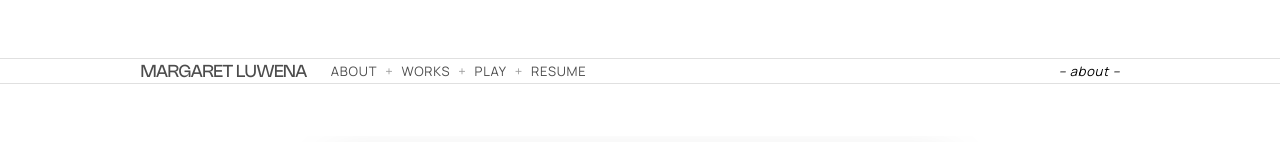
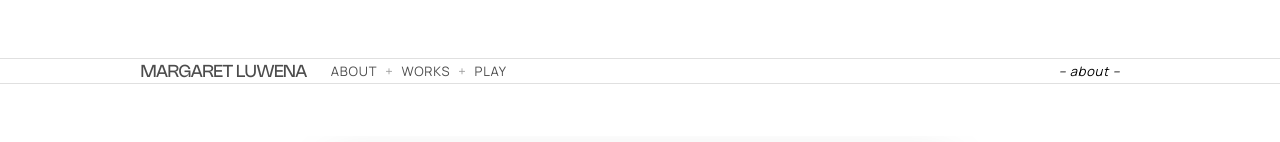
Before and after one commit to margaretluwena/portfolio, a Next.js app: page /about in a window 1280 px wide. Shown: the top 142 px of the page. Built offline with nearby package versions, Linux system fonts and the light colour scheme.

Commit message:
Nav: hide RESUME for the application weekend (commented, data intact; restore after Sunday)
Co-Authored-By: Claude Fable 5 <noreply@anthropic.com>

```diff
--- a/components/nav/Nav.tsx
+++ b/components/nav/Nav.tsx
@@ -20,7 +20,9 @@ const links = [
   { label: "ABOUT", href: "/about" }, // the letter page - /contact redirects here
   { label: "WORKS", href: "/works" },
   { label: "PLAY", href: "/play" },
-  { label: "RESUME", href: "/resume.pdf", external: true }, // PDF in /public, no page
+  /* RESUME hidden for the application weekend (Margaret, 2026-08-01) -
+     restore by uncommenting; the /resume.pdf slot and data stay as-is */
+  // { label: "RESUME", href: "/resume.pdf", external: true }, // PDF in /public, no page
 ];
 
 export default function Nav({ rightSlot }: { rightSlot?: React.ReactNode }) {
```
